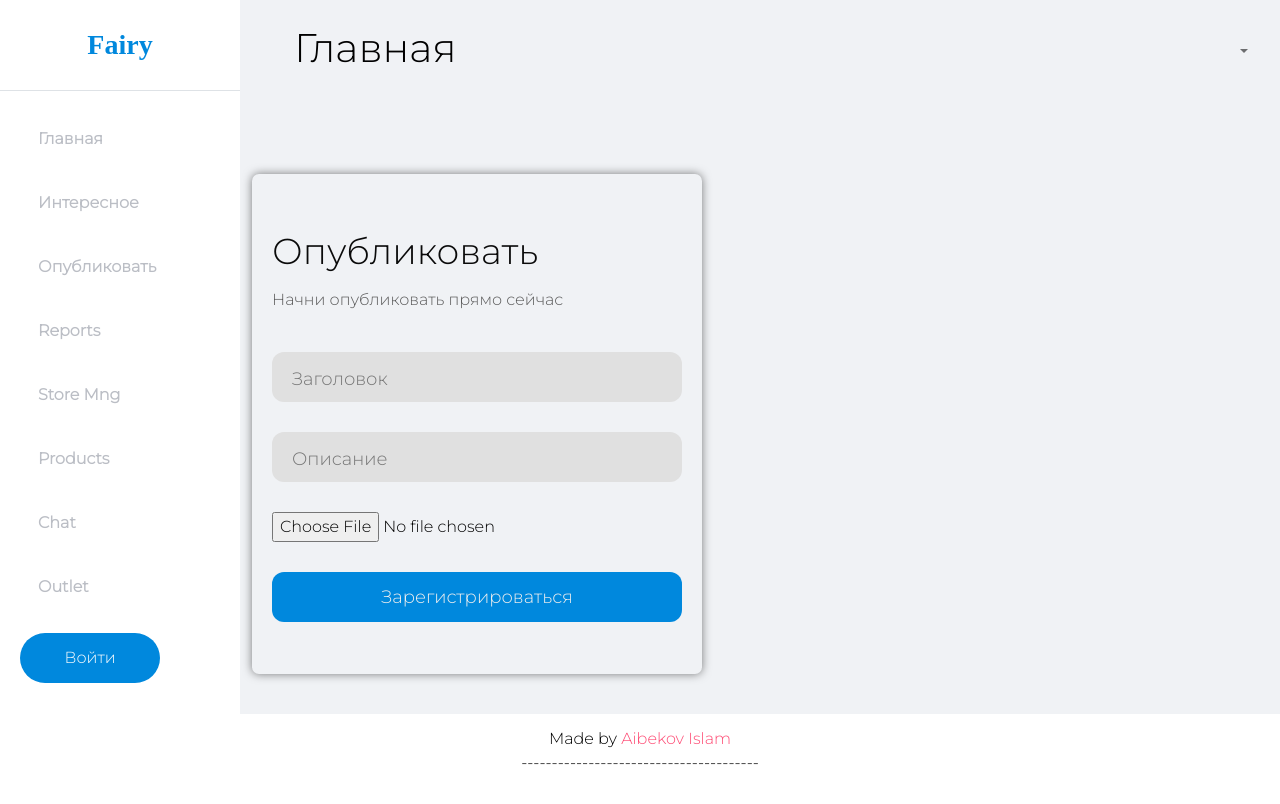
After one commit to aibekovislam/Fairy, a Django app: page /publish/ in a window 1280 px wide. The commit adds this page. Run offline with Django 3.2, Linux system fonts and the light colour scheme; some web fonts are replaced.

Commit message:
added function add publish

```diff
--- a/core/static/style.css
+++ b/core/static/style.css
@@ -27,6 +27,7 @@ body{
   margin-top: 70px;
   margin-left: 30px;
 }
+
 
 .title {
   color: rgb(10, 10, 10);
@@ -352,3 +353,15 @@ footer a {
   font-weight: 500;
   text-decoration: none;
 }
+
+
+.yo{
+  position: relative;
+  left: 140px;
+  justify-content: center;
+}
+
+.yo2{
+  display: flex;
+  margin-bottom: 40px;
+}
--- /dev/null
+++ b/core/templates/base.html
@@ -0,0 +1,102 @@
+{% load static %}
+<!DOCTYPE html>
+<html lang="en">
+<head>
+    <meta charset="UTF-8">
+    <meta http-equiv="X-UA-Compatible" content="IE=edge">
+    <meta name="viewport" content="width=device-width, initial-scale=1.0">
+    <title>Fairy</title>
+    <link href="https://cdn.jsdelivr.net/npm/bootstrap@5.0.2/dist/css/bootstrap.min.css" rel="stylesheet" integrity="sha384-EVSTQN3/azprG1Anm3QDgpJLIm9Nao0Yz1ztcQTwFspd3yD65VohhpuuCOmLASjC" crossorigin="anonymous">
+    <script src="https://cdn.jsdelivr.net/npm/bootstrap@5.0.2/dist/js/bootstrap.bundle.min.js" integrity="sha384-MrcW6ZMFYlzcLA8Nl+NtUVF0sA7MsXsP1UyJoMp4YLEuNSfAP+JcXn/tWtIaxVXM" crossorigin="anonymous"></script>
+    <script src="https://cdn.jsdelivr.net/npm/@popperjs/core@2.9.2/dist/umd/popper.min.js" integrity="sha384-IQsoLXl5PILFhosVNubq5LC7Qb9DXgDA9i+tQ8Zj3iwWAwPtgFTxbJ8NT4GN1R8p" crossorigin="anonymous"></script>
+    <script src="https://cdn.jsdelivr.net/npm/bootstrap@5.0.2/dist/js/bootstrap.min.js" integrity="sha384-cVKIPhGWiC2Al4u+LWgxfKTRIcfu0JTxR+EQDz/bgldoEyl4H0zUF0QKbrJ0EcQF" crossorigin="anonymous"></script>
+    <link rel="stylesheet" href="{% static 'style.css' %}">
+    <script src="https://ajax.googleapis.com/ajax/libs/jquery/3.6.0/jquery.min.js"></script>
+    <script src="../static/index.js"></script>
+</head>
+<body>
+
+ <div class="d-flex" id="wrapper">
+        <!-- Sidebar -->
+        <div class="bg-white" id="sidebar-wrapper">
+            <div class="sidebar-heading text-center py-4 custom-text fs-3 fw-bold border-bottom"><i></i>Fairy</div>
+            <div class="list-group list-group-flush my-3">
+                <a href="{% url 'main' %}" class="list-group-item list-group-item-action bg-transparent second-text glavnaya"><i
+                        class="fas fa-tachometer-alt me-2"></i>Главная</a>
+                <a href="#" class="list-group-item list-group-item-action bg-transparent second-text fw-bold"><i
+                        class="fas fa-project-diagram me-2"></i>Интересное</a>
+                <a href="{% url 'publish' %}" class="list-group-item list-group-item-action bg-transparent second-text fw-bold"><i
+                        class="fas fa-chart-line me-2"></i>Опубликовать</a>
+                <a href="#" class="list-group-item list-group-item-action bg-transparent second-text fw-bold"><i
+                        class="fas fa-paperclip me-2"></i>Reports</a>
+                <a href="#" class="list-group-item list-group-item-action bg-transparent second-text fw-bold"><i
+                        class="fas fa-shopping-cart me-2"></i>Store Mng</a>
+                <a href="#" class="list-group-item list-group-item-action bg-transparent second-text fw-bold"><i
+                        class="fas fa-gift me-2"></i>Products</a>
+                <a href="#" class="list-group-item list-group-item-action bg-transparent second-text fw-bold"><i
+                        class="fas fa-comment-dots me-2"></i>Chat</a>
+                <a href="#" class="list-group-item list-group-item-action bg-transparent second-text fw-bold"><i
+                        class="fas fa-map-marker-alt me-2"></i>Outlet</a>
+                <a href="{% url 'logout' %}" class="list-group-item list-group-item-action bg-transparent text-danger fw-bold"><i
+                        class="fas fa-power-off me-2"></i>{% if request.user.is_authenticated %}Выйти{% endif %}</a>
+                {% if not request.user.is_authenticated %}<button class="btn-custom"><a href="{% url 'sign-in' %}">Войти</a></button>{% endif %}
+            </div>
+        </div>
+        <!-- /#sidebar-wrapper -->
+
+        <!-- Page Content -->
+        <div id="page-content-wrapper">
+            <nav class="navbar navbar-expand-lg navbar-light bg-transparent py-4 px-4">
+                <div class="d-flex align-items-right">
+                    <h1 class="zago-custom">Главная</h1>
+                </div>
+                <button class="navbar-toggler" type="button" data-bs-toggle="collapse"
+                    data-bs-target="#navbarSupportedContent" aria-controls="navbarSupportedContent"
+                    aria-expanded="false" aria-label="Toggle navigation">
+                    <span class="navbar-toggler-icon"></span>
+                </button>
+
+                <div class="collapse navbar-collapse" id="navbarSupportedContent">
+                    <ul class="navbar-nav ms-auto mb-2 mb-lg-0">
+                        <li class="nav-item dropdown">
+                            <a class="nav-link dropdown-toggle second-text fw-bold" href="#" id="navbarDropdown"
+                                role="button" data-bs-toggle="dropdown" aria-expanded="false">
+                                <i class="fas fa-user me-2"></i>{{ user.username }}
+                            </a>
+                        </li>
+                    </ul>
+                </div>
+            </nav>
+            <div class="yo2">
+                    <div class="container">
+                        <div class="yo">
+                            {% block content %}
+                            {% endblock %}
+                        </div>
+                    </div>
+            </div>
+
+
+
+
+ <!-- Footer -->
+     <footer>
+  Made by <a href="https://www.twitter.com/ckor">Aibekov Islam<br>
+  </a>
+  <p>---------------------------------------</p>
+</footer>
+
+
+
+
+    <script src="https://cdn.jsdelivr.net/npm/bootstrap@5.0.0-beta3/dist/js/bootstrap.bundle.min.js"></script>
+    <script>
+        var el = document.getElementById("wrapper");
+        var toggleButton = document.getElementById("menu-toggle");
+
+        toggleButton.onclick = function () {
+            el.classList.toggle("toggled");
+        };
+    </script>
+</body>
+</html>
--- /dev/null
+++ b/core/templates/publish.html
@@ -0,0 +1,27 @@
+{% extends 'base.html' %}
+
+{% block content %}
+
+        <div class="form">
+          <div class="title">Опубликовать</div>
+          <div class="subtitle">Начни опубликовать прямо сейчас</div>
+          <form method="POST" enctype="multipart/form-data">
+            {% csrf_token %}
+              <div class="input-container ic1">
+                <input type="text" class="input" name="title" placeholder="Заголовок">
+                <div class="cut"></div>
+              </div>
+              <div class="input-container ic2">
+                <input type="text" class="input" name="text" placeholder="Описание"></input>
+                <div class="cut"></div>
+              </div>
+              <div class="input-container ic2">
+                <input type="file" name="image" placeholder="Картинка">
+
+              <button type="text" class="submit">Зарегистрироваться</button>
+          </form>
+        </div>
+      </div>
+    </div>
+  </div>
+{% endblock content %}
--- a/core/views.py
+++ b/core/views.py
@@ -66,3 +66,24 @@ def add_dislike(request, pk):
     except ObjectDoesNotExist:
         return Http404
     return redirect(main)
+
+
+def publish(request):
+    if request.method == 'GET':
+        return render(request, "publish.html")
+    elif request.method == 'POST':
+        title = request.POST.get("title")
+        text = request.POST.get("text")
+        image = request.FILES.get("image")
+        new_publish = Publics(title=title, text=text, image=image)
+        new_publish.save()
+        user = request.user
+
+        if not Author.objects.filter(user=user).exists():
+            author = Author(user=user, nik=user.username)
+            author.save()
+
+        author = user.author
+        new_publish.author = author
+        new_publish.save()
+        return redirect (main)
--- a/fairies/urls.py
+++ b/fairies/urls.py
@@ -12,5 +12,6 @@ urlpatterns = [
     path('register', register, name="register"),
     path('logout', sign_out, name="logout"),
     path('add-like/<int:pk>/', add_like, name="add_like"),
-    path('dislike/<int:pk>/', add_dislike, name="add_dislike")
+    path('dislike/<int:pk>/', add_dislike, name="add_dislike"),
+    path('publish/', publish, name="publish")
 ]+ static(settings.STATIC_URL, document_root=settings.STATIC_ROOT)
```
Also changed, not shown: core/templates/main.html (+3 -93 lines), db.sqlite3.
